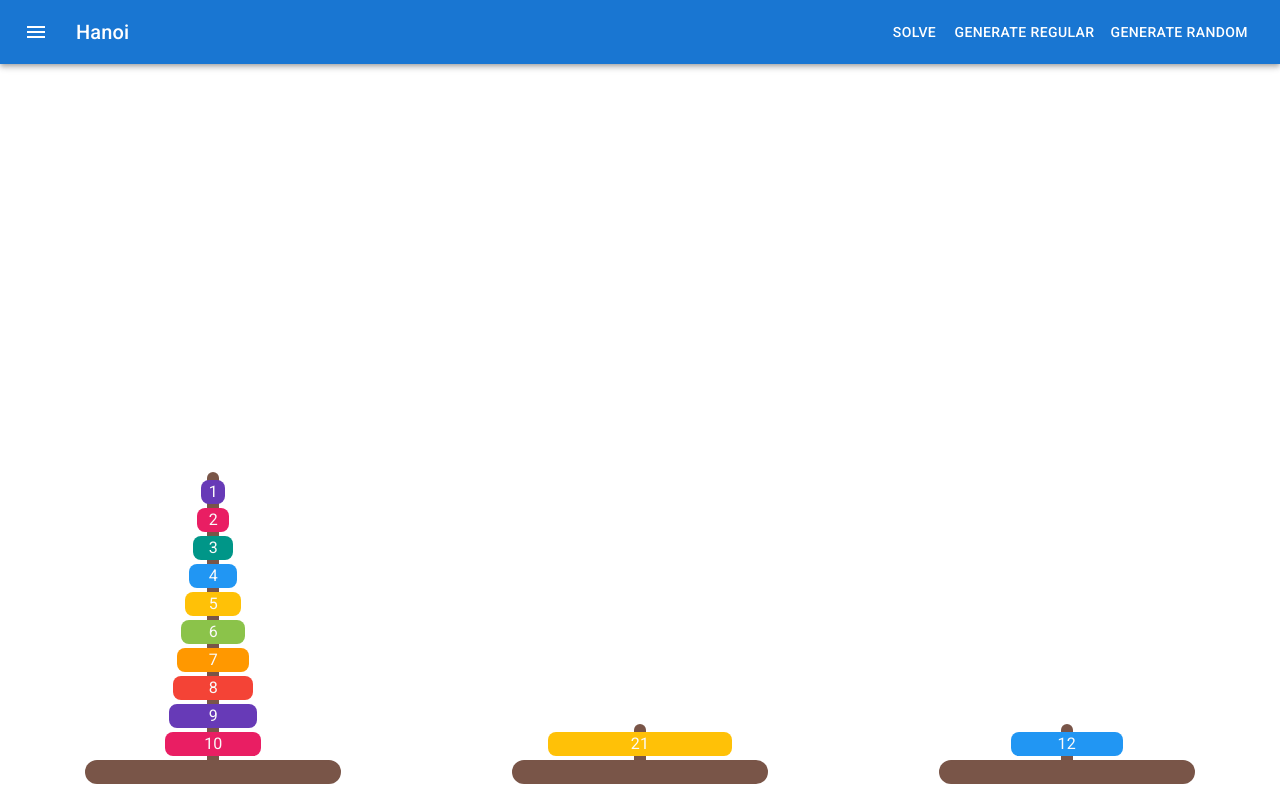
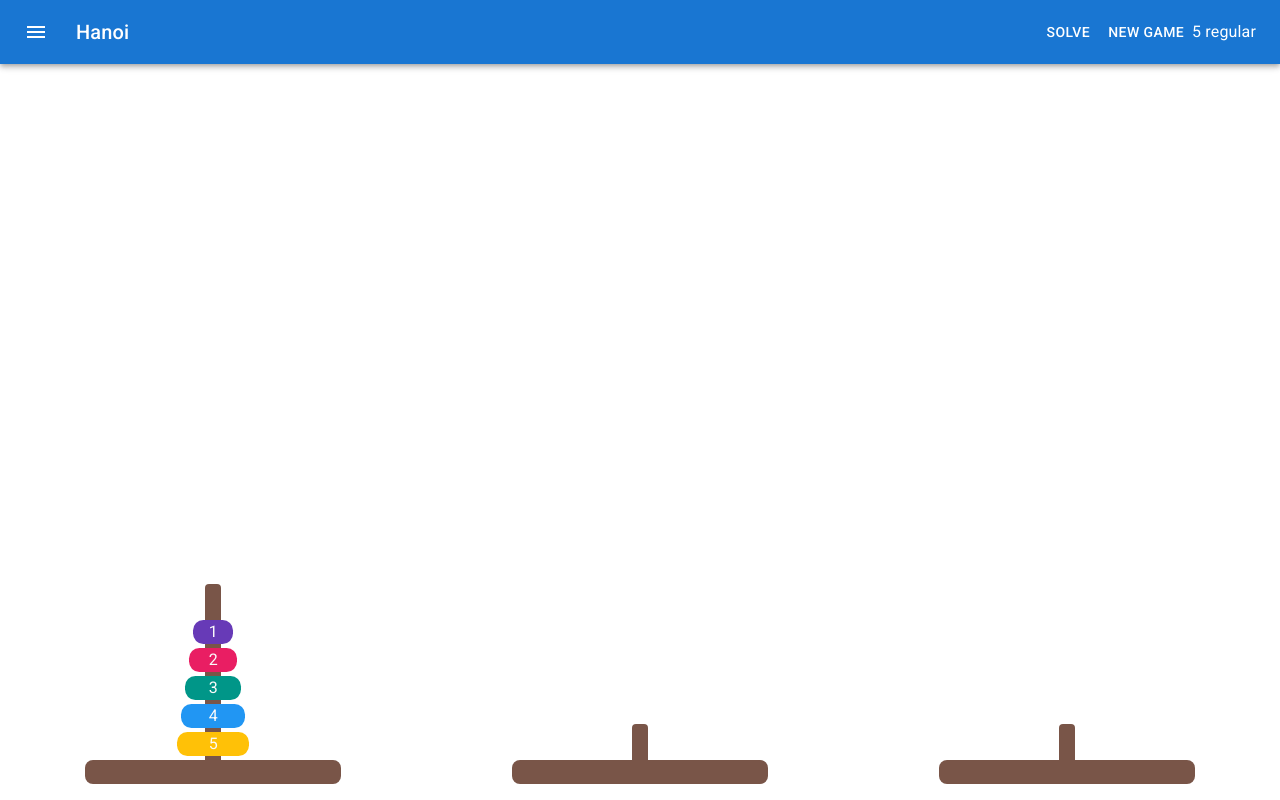
Before and after one commit to levhita/hanoi, a React (Create React App) app in the folder frontend/: page / in a window 1280 px wide. Built offline with nearby package versions, Linux system fonts and the light colour scheme.

Commit message:
new game dialog (ugly)

```diff
--- a/frontend/src/components/Controls.jsx
+++ b/frontend/src/components/Controls.jsx
@@ -1,12 +1,110 @@
 import React from "react";
-import { Button } from "@mui/material/";
+import PropTypes from "prop-types";
+import {
+  Button,
+  Dialog,
+  DialogTitle,
+  Typography,
+  TextField,
+  FormGroup,
+  FormControlLabel,
+  Switch,
+} from "@mui/material/";
 
 export default function Controls() {
+  const [type, setType] = React.useState("regular");
+  const [open, setOpen] = React.useState(false);
+  const [movements, setMovements] = React.useState(5);
+
+  const handleClickOpen = () => {
+    setOpen(true);
+  };
+
+  const handleCreate = (movements, type) => {
+    setOpen(false);
+    setMovements(movements);
+    setType(type);
+    console.log("signal up new game", { movements, type });
+  };
+
+  const handleCancel = () => {
+    setOpen(false);
+  };
+
   return (
     <>
       <Button color="inherit">Solve</Button>
-      <Button color="inherit">Generate Regular</Button>
-      <Button color="inherit">Generate Random</Button>
+      <Button color="inherit" onClick={handleClickOpen}>
+        New Game
+      </Button>
+      <Typography>{`${movements} ${type}`}</Typography>
+      <DisksDialog
+        open={open}
+        onCreate={handleCreate}
+        onCancel={handleCancel}
+        movements={movements}
+        type={type}
+      />
     </>
   );
 }
+
+function DisksDialog(props) {
+  const { onCreate, onCancel, open, movements, type } = props;
+  const [newMovements, setNewMovements] = React.useState(movements);
+  const [newType, setNewType] = React.useState(type);
+
+  const handleCreate = () => {
+    onCreate(newMovements, newType);
+  };
+
+  const handleCancel = () => {
+    // Reset to default values
+    setNewMovements(movements);
+    setNewType(type);
+    onCancel();
+  };
+
+  const handleTypeChange = (event) => {
+    setNewType(event.target.checked ? "random" : "regular");
+  };
+
+  return (
+    <Dialog onClose={handleCancel} open={open}>
+      <DialogTitle>New Game</DialogTitle>
+      <FormGroup>
+        <FormControlLabel
+          control={
+            <Switch
+              checked={newType !== "regular"}
+              onChange={handleTypeChange}
+              inputProps={{ "aria-label": "controlled" }}
+            />
+          }
+          label="Random"
+        />
+      </FormGroup>
+      <TextField
+        label="movements"
+        value={newMovements}
+        onChange={(event) => {
+          setNewMovements(event.target.value);
+        }}
+      />
+      <Button color="secondary" onClick={handleCancel}>
+        Cancel
+      </Button>
+      <Button variant="contained" color="success" onClick={handleCreate}>
+        Create
+      </Button>
+    </Dialog>
+  );
+}
+
+DisksDialog.propTypes = {
+  onCreate: PropTypes.func.isRequired,
+  onCancel: PropTypes.func.isRequired,
+  open: PropTypes.bool.isRequired,
+  movements: PropTypes.number.isRequired,
+  type: PropTypes.string.isRequired,
+};
--- a/frontend/src/components/Disk.jsx
+++ b/frontend/src/components/Disk.jsx
@@ -30,13 +30,13 @@ function Disk({ number, selected }) {
     <Box
       sx={{
         backgroundColor: color,
-        width: `${number + 1 - number / 2}em`,
+        width: `${number + 2 - number / 2}em`,
         height: "1.5em",
         textAlign: "center",
-        borderRadius: "0.5em",
+        borderRadius: "0.65em",
         marginBottom: "0.25em",
         transition: "transform, 0.1s",
-        transform: selected ? "translate(0px, -3em)" : "translate(0px, 0px)",
+        transform: selected ? "translate(0px, -4em)" : "translate(0px, 0px)",
       }}
     >
       <Typography sx={{ color: grey[50] }}>{number}</Typography>
--- a/frontend/src/components/Simulation.jsx
+++ b/frontend/src/components/Simulation.jsx
@@ -1,17 +1,17 @@
-import { React, useState } from "react";
+import React from "react";
 import _ from "lodash";
 // import PropTypes from "prop-types";
 import { Stack } from "@mui/material/";
 import Tower from "./Tower";
 
 export default function Simulation() {
-  const [game, setGame] = useState({
-    a: [1, 2, 3, 4, 5, 6, 7, 8, 9, 10],
-    b: [21],
-    c: [12],
+  const [game, setGame] = React.useState({
+    a: [1, 2, 3, 4, 5],
+    b: [],
+    c: [],
   });
 
-  const [selectedTower, setSelectedTower] = useState("");
+  const [selectedTower, setSelectedTower] = React.useState("");
 
   function handleClick(tower) {
     if (selectedTower === "") {
--- a/frontend/src/components/Tower.jsx
+++ b/frontend/src/components/Tower.jsx
@@ -27,12 +27,12 @@ function Tower({ disks, selected, handleClick }) {
       <Box
         sx={{
           position: "absolute",
-          height: `${disks.length * 1.75 + 2}em`,
-          width: "0.75em",
+          height: `${(disks.length + 1) * 1.75 + 2}em`,
+          width: "1em",
           bottom: "0",
           backgroundColor: brown[500],
           zIndex: "0",
-          borderRadius: "0.5em",
+          borderRadius: "0.25em",
         }}
       ></Box>
       <Box
@@ -43,7 +43,7 @@ function Tower({ disks, selected, handleClick }) {
           width: "60%",
           backgroundColor: brown[500],
           zIndex: "0",
-          borderRadius: "0.75em",
+          borderRadius: "0.5em",
         }}
       ></Box>
       {disks.map((number, index) => (
```
